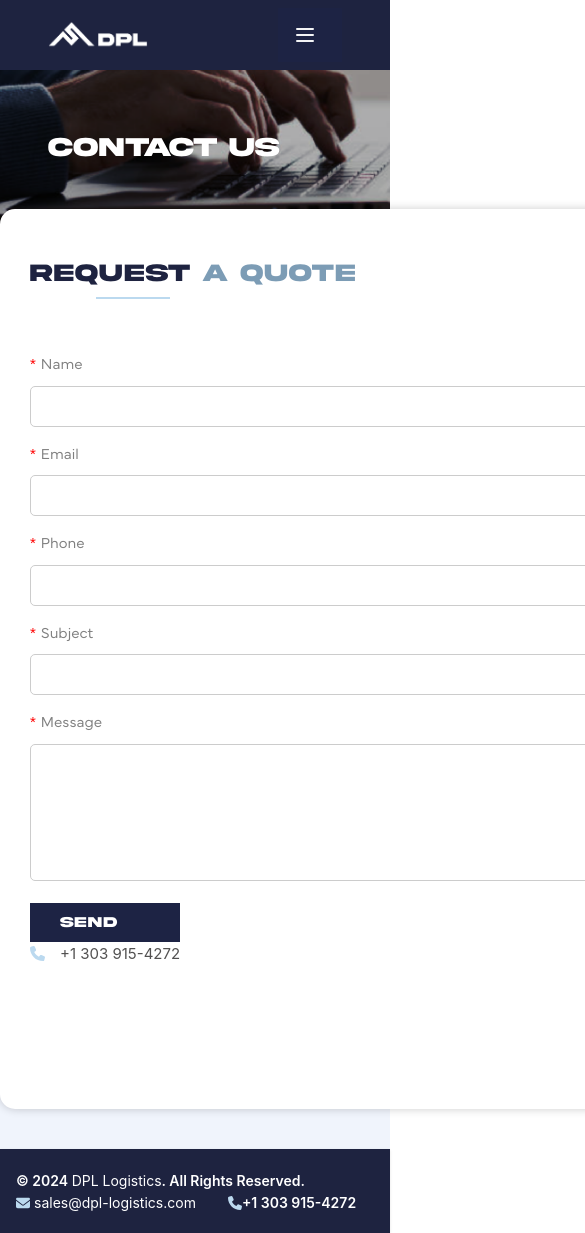
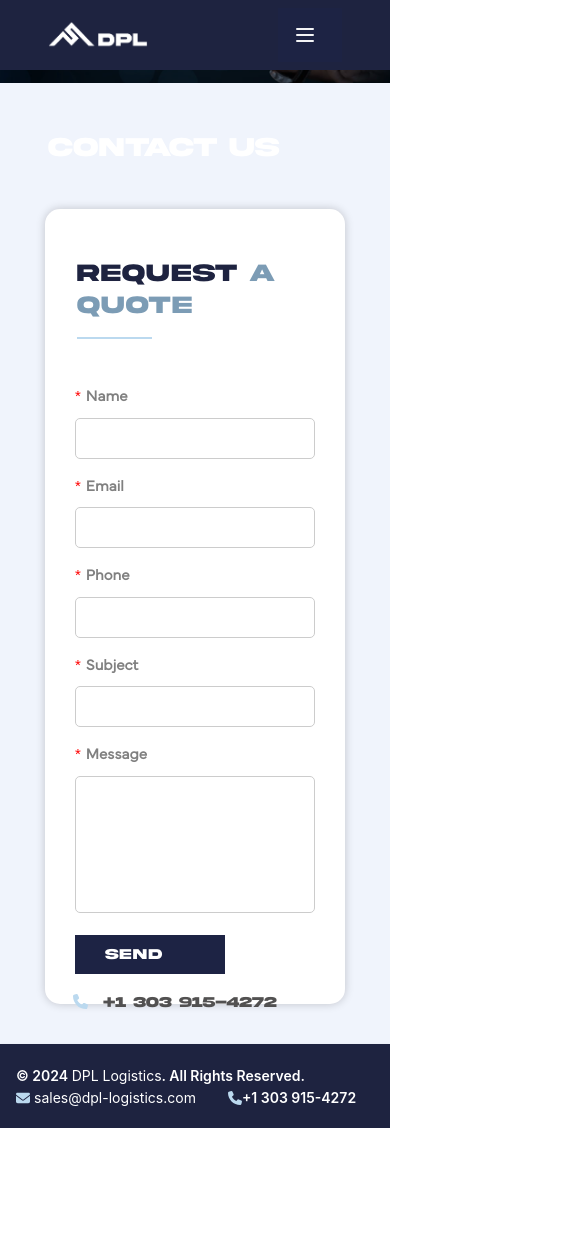
Before and after one commit to PRCodeCraft/dpl-logistics, a Vue app: page /contact in a window 390 px wide. Shown: the top 1233 px of the page, 585 px wide, since content can reach past the window. After the commit the page ends 1128 px from the top, so only its background shows below. Built offline with nearby package versions, Linux system fonts and the light colour scheme; what vue-sweetalert2 would draw is missing.

Commit message:
fixed contact

```diff
--- a/src/views/ContactView.vue
+++ b/src/views/ContactView.vue
@@ -102,7 +102,7 @@ function showAlertMessage() {
 </script>
 
 <template style="background-color: red;">
-    <VHeroBlock imageUrl="./src/assets/hero_contact.png" title="Contact Us" />
+    <VHeroBlock imageUrl="./src/assets/hero_contact.png" title="Contact Us" optionalClass="pr-contact-hero"/>
     <div class="overlap-box">
         <div class="px-24 py-12">
             <span class="pr-contact-title-1 text-2xl font-bold text-gray-800">Request </span><span
@@ -112,7 +112,7 @@ function showAlertMessage() {
         <form method="POST" class="form" ref="form">
             <div class="input-row">
                 <div>
-                    <label for="name">
+                    <label for="name" class="form-title">
                         <p>*</p>Name
                     </label>
                     <input type="text" id="name" name="name" required>
@@ -124,7 +124,7 @@ function showAlertMessage() {
                     </div>
                 </div>
                 <div>
-                    <label for="email">
+                    <label for="email" class="form-title">
                         <p>*</p>Email
                     </label>
                     <input type="email" id="email" name="email" required>
@@ -138,7 +138,7 @@ function showAlertMessage() {
             </div>
             <div class="input-row">
                 <div>
-                    <label for="phone">
+                    <label for="phone" class="form-title">
                         <p>*</p>Phone
                     </label>
                     <input type="tel" id="phone" name="phone" required>
@@ -150,7 +150,7 @@ function showAlertMessage() {
                     </div>
                 </div>
                 <div>
-                    <label for="subject">
+                    <label for="subject" class="form-title">
                         <p>*</p>Subject
                     </label>
                     <input type="text" id="subject" name="subject" required>
@@ -164,7 +164,7 @@ function showAlertMessage() {
             </div>
             <div class="input-row">
                 <div>
-                    <label for="message">
+                    <label for="message" class="form-title">
                         <p>*</p>Message
                     </label>
                     <textarea id="message" name="message" rows="5" required></textarea>
@@ -196,6 +196,10 @@ function showAlertMessage() {
 <style scoped>
 .pr-main-content {
     background-color: var(--color-light-gray-100);
+}
+
+.pr-contact-hero {
+    background-position-y: -200px ;
 }
 
 .overlap-box {
@@ -286,6 +290,8 @@ input[type="submit"] {
 
 .pr-text-footer {
     color: rgb(82, 81, 81);
+    font-family: 'AkiraExpandedDemo';
+    font-size: 25px;
 }
 
 .pr-contact-title-1 {
@@ -296,7 +302,7 @@ input[type="submit"] {
 .pr-contact-title-1:after {
   content: '';
   position: absolute;
-  width: 7%;
+  width: 15%;
   left: 6rem;
   padding-top: 40px;
   border-bottom: 2px solid var(--color-light-blue-lighter);
@@ -344,22 +350,48 @@ input[type="submit"] {
     display: inline;
 }
 
-@media (max-width: 1260px) {
+.form-title {
+    font-weight: 600;
+}
+
+@media (max-width: 1100px) {
+    .overlap-box {
+        width: 60em;
+        height: 35rem;
+    }
+    .form-title {
+        margin-left: 0em;
+    }
+
+    .px-24 {
+        padding-left: 2rem;
+    }
+
+    .pr-contact-title-1:after {
+        left: 2rem;
+    }
+
+}
+
+@media (max-width: 930px) {
+    .overlap-box {
+        width: 55em;
+    }
+}
+
+@media (max-width: 870px) {
+    .overlap-box {
+        width: 50em;
+        height: 50em;
+    }
+
     .input-row {
         flex-direction: column;
         gap: 0px;
     }
 
-    .overlap-box {
-        height: 60em;
-    }
-
     .form {
         padding: 0px 2em;
-    }
-
-    .form-title {
-        margin-left: 2em;
     }
 
     .form-title-underline {
@@ -368,13 +400,74 @@ input[type="submit"] {
     }
 }
 
-@media (max-width: 600px) {
+@media (max-width: 800px) {
+    .overlap-box {
+        width: 40em;
+    }
+}
+
+@media (max-width: 650px) {
+    .overlap-box {
+        width: 30em;
+    }
+    .pr-text-footer{
+        font-size: 16px;
+        align-self: center;
+    }
+}
+
+@media (max-width: 500px) {
+    .overlap-box {
+        width: 25em;
+    }
+    .pr-text-footer{
+        font-size: 10px;
+    }
+    .pr-contact-title-1:after {
+        padding-top: 80px;
+        width: 25%;
+    }
+}
+
+@media (max-width: 420px) {
+    .overlap-box {
+        height: 53em;
+    }
     .form-footer {
+        display: flex;
         flex-direction: column;
     }
 
-    .form-title {
-        flex-direction: column;
+    .pr-text-footer {
+        margin-top: 1rem;
+        margin-bottom: 1rem;
+        margin-left: -7rem;
+        font-size: 15px;
+    }
+
+    .pr-icon-arrow {
+        display: none;
+    }
+}
+
+@media (max-width: 390px) {
+    .overlap-box {
+        width: 20em;
+    }
+
+    .pr-text-footer {
+        margin-left: -2.5rem;
+    }
+}
+
+@media (max-width: 320px) {
+  .overlap-box {
+    width: 17em;
+  }
+
+  .pr-text-footer {
+        margin-left: -1rem;
+        font-size: 13px;
     }
 }
 </style>
```
Also changed, not shown: public/src/assets/hero_contact.png.
